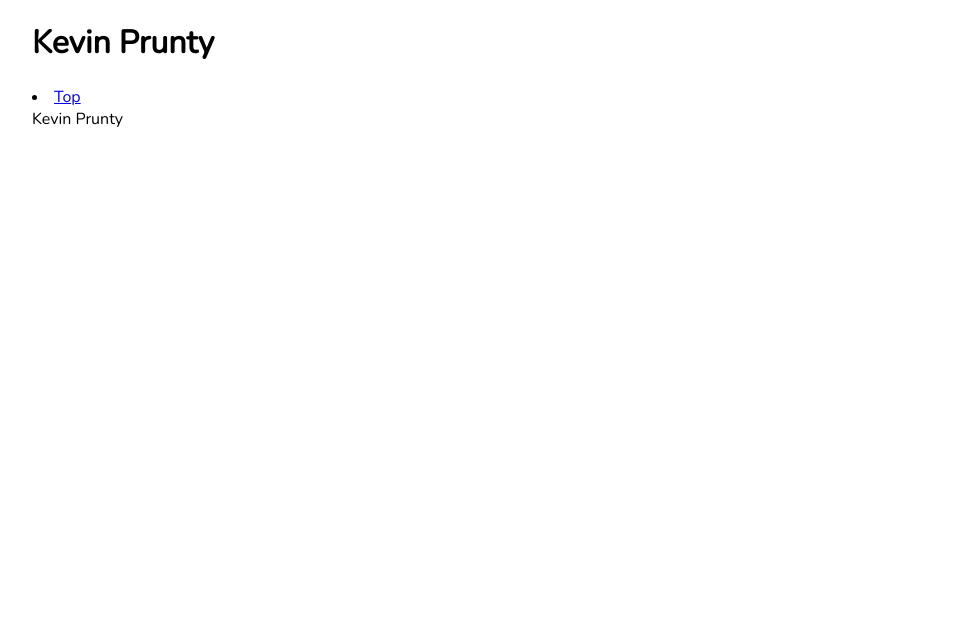
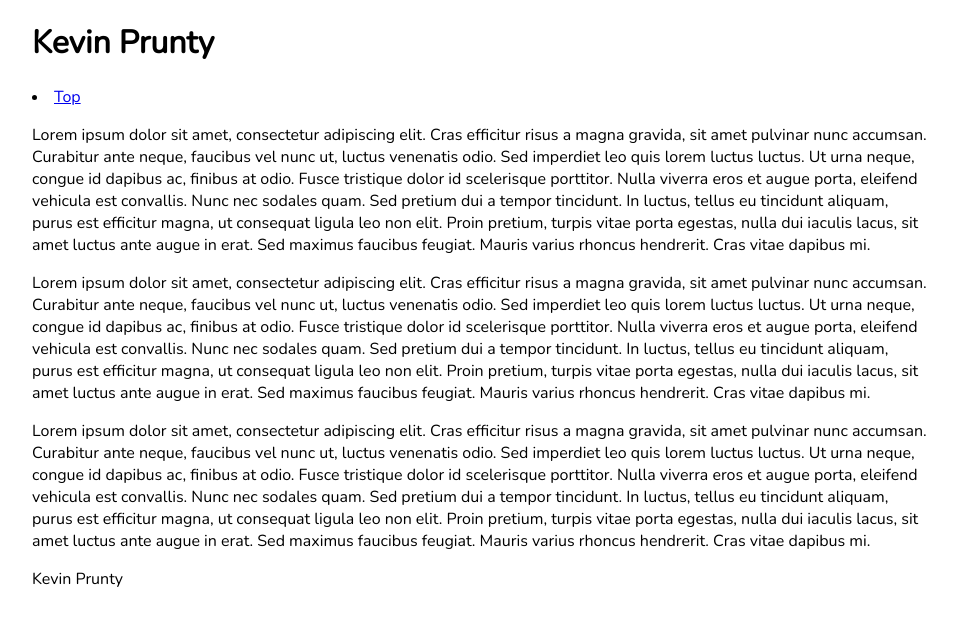
Before and after one commit to kevinprunty/kevinprunty.github.io, a plain HTML site: page index.html in a window 1280 px wide. Shown: the whole page, without its empty margins (158-1115 px from the left). Drawn offline with nearby package versions, Linux system fonts and the light colour scheme.

Commit message:
Lorem ipsum in index.html

```diff
--- a/index.html
+++ b/index.html
@@ -18,15 +18,15 @@
         </header>
 
         <section id="summary">
-
+            <p>Lorem ipsum dolor sit amet, consectetur adipiscing elit. Cras efficitur risus a magna gravida, sit amet pulvinar nunc accumsan. Curabitur ante neque, faucibus vel nunc ut, luctus venenatis odio. Sed imperdiet leo quis lorem luctus luctus. Ut urna neque, congue id dapibus ac, finibus at odio. Fusce tristique dolor id scelerisque porttitor. Nulla viverra eros et augue porta, eleifend vehicula est convallis. Nunc nec sodales quam. Sed pretium dui a tempor tincidunt. In luctus, tellus eu tincidunt aliquam, purus est efficitur magna, ut consequat ligula leo non elit. Proin pretium, turpis vitae porta egestas, nulla dui iaculis lacus, sit amet luctus ante augue in erat. Sed maximus faucibus feugiat. Mauris varius rhoncus hendrerit. Cras vitae dapibus mi.</p>
         </section>
 
         <section id="projects">
-
+                <p>Lorem ipsum dolor sit amet, consectetur adipiscing elit. Cras efficitur risus a magna gravida, sit amet pulvinar nunc accumsan. Curabitur ante neque, faucibus vel nunc ut, luctus venenatis odio. Sed imperdiet leo quis lorem luctus luctus. Ut urna neque, congue id dapibus ac, finibus at odio. Fusce tristique dolor id scelerisque porttitor. Nulla viverra eros et augue porta, eleifend vehicula est convallis. Nunc nec sodales quam. Sed pretium dui a tempor tincidunt. In luctus, tellus eu tincidunt aliquam, purus est efficitur magna, ut consequat ligula leo non elit. Proin pretium, turpis vitae porta egestas, nulla dui iaculis lacus, sit amet luctus ante augue in erat. Sed maximus faucibus feugiat. Mauris varius rhoncus hendrerit. Cras vitae dapibus mi.</p>
         </section>
 
         <section id="contact">
-
+                <p>Lorem ipsum dolor sit amet, consectetur adipiscing elit. Cras efficitur risus a magna gravida, sit amet pulvinar nunc accumsan. Curabitur ante neque, faucibus vel nunc ut, luctus venenatis odio. Sed imperdiet leo quis lorem luctus luctus. Ut urna neque, congue id dapibus ac, finibus at odio. Fusce tristique dolor id scelerisque porttitor. Nulla viverra eros et augue porta, eleifend vehicula est convallis. Nunc nec sodales quam. Sed pretium dui a tempor tincidunt. In luctus, tellus eu tincidunt aliquam, purus est efficitur magna, ut consequat ligula leo non elit. Proin pretium, turpis vitae porta egestas, nulla dui iaculis lacus, sit amet luctus ante augue in erat. Sed maximus faucibus feugiat. Mauris varius rhoncus hendrerit. Cras vitae dapibus mi.</p>
         </section>
         <footer>Kevin Prunty</footer>
 
```
